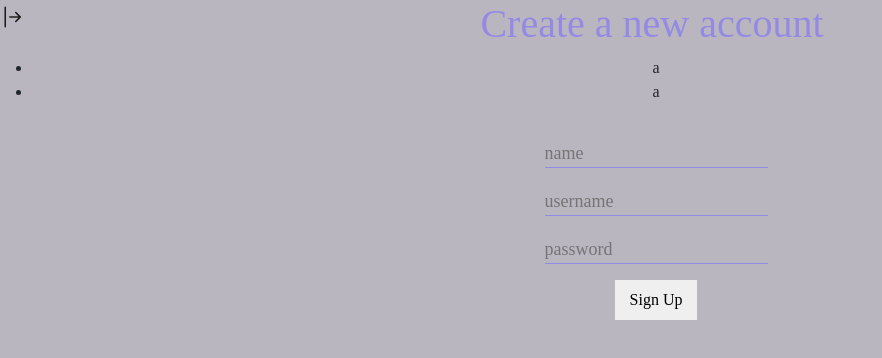
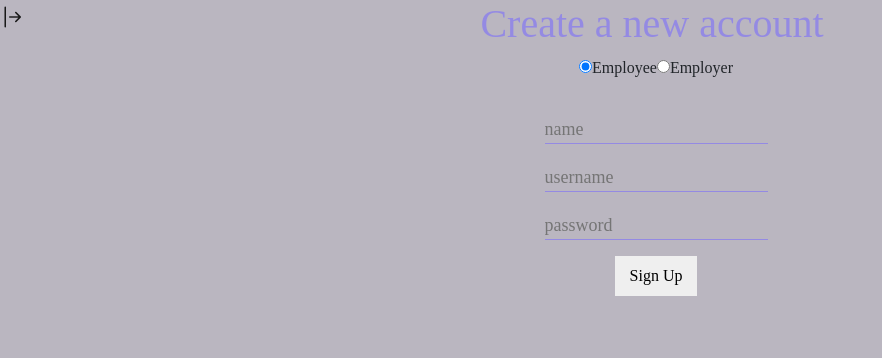
Before and after one commit to dartik24/Hyperlink, a React (Create React App) app in the folder frontend/: page /signup in a window 1280 px wide. Shown: the top 358 px of the page, without its empty margins (0-882 px from the left). Built offline with nearby package versions, Linux system fonts and the light colour scheme.

Commit message:
added radio button

```diff
--- a/frontend/src/pages/homepage.jsx
+++ b/frontend/src/pages/homepage.jsx
@@ -1,6 +1,7 @@
 import './homepage.css';
 import InputForm from '../components/input-form'
 import React from 'react'
+import { withRouter } from 'react-router-dom';
 
 class Homepage extends React.Component {
   handleChange = (event) => {
@@ -17,7 +18,7 @@ class Homepage extends React.Component {
   loginPressed = () => { }
 
   // TODO: Should re-route user to signup component
-  signupPressed = () => { }
+  signupPressed = () => { this.props.history.push('/signup') }
 
   render() {
       return (
@@ -34,4 +35,4 @@ class Homepage extends React.Component {
   }
 }
 
-export default Homepage;
+export default withRouter (Homepage);
--- a/frontend/src/pages/signup.jsx
+++ b/frontend/src/pages/signup.jsx
@@ -3,6 +3,13 @@ import InputForm from '../components/input-form'
 import React from 'react'
 
 class Signup extends React.Component {
+  constructor() {
+    super()
+    this.state = {
+      selectedOption: 'employee'
+    }
+  }
+
   handleChange = (event) => {
     const {id, value} = event.target;
     console.log(id, value);
@@ -10,6 +17,12 @@ class Signup extends React.Component {
       ...prevState,
       [id]: value
     }));
+  }
+
+  radioButtonPressed = (ev) => {
+    this.setState({
+      selectedOption: ev.target.value
+    })
   }
 
   // TODO: Should make a call to our backend that attempts to create a new user
@@ -22,8 +35,14 @@ class Signup extends React.Component {
         <div className="Signup">
           <h1 className = "title" > Create a new account </h1>
             <ul>
-              <li> a </li>
-              <li> a </li>
+            <label>
+              <input type='radio' value='employee' checked={this.state.selectedOption === 'employee'} onChange={this.radioButtonPressed}/>
+              Employee
+              </label>
+              <label>
+                <input type='radio' value='employer' checked={this.state.selectedOption === 'employer'}  onChange={this.radioButtonPressed}/>
+                Employer
+              </label>
             </ul>
             <div>
               <InputForm
```
